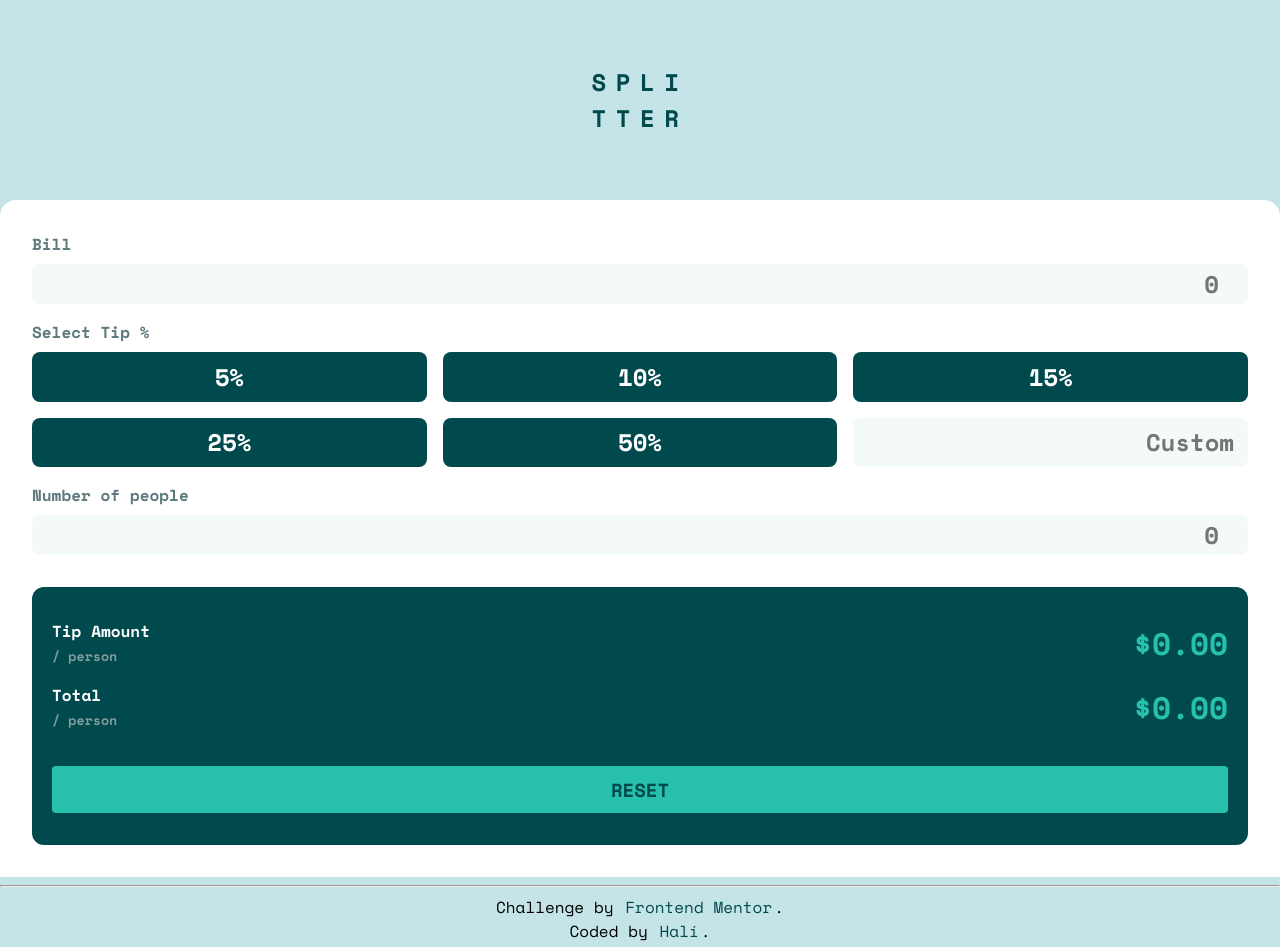
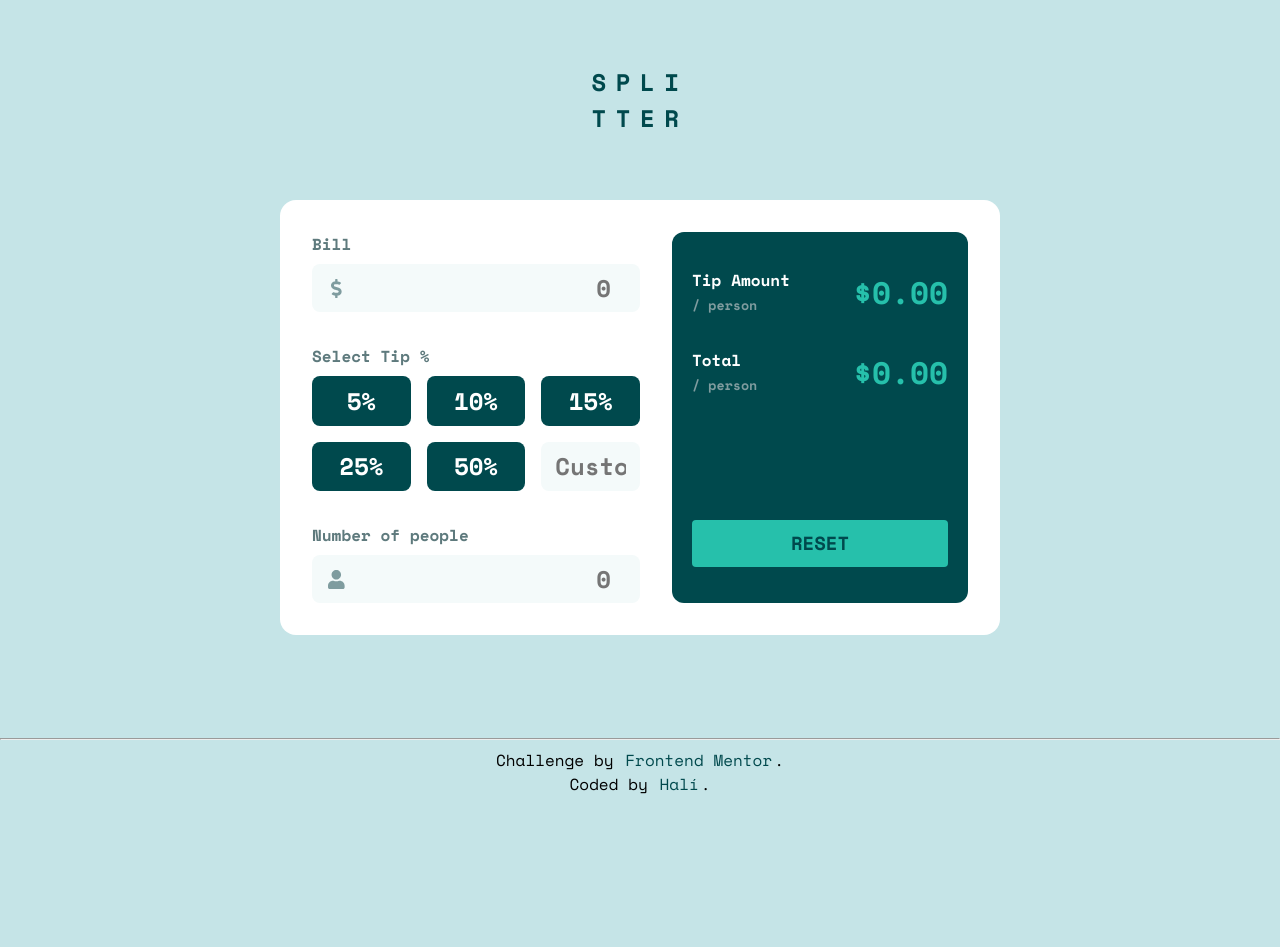
Before and after one commit to halivert/tip-calculator-app, a Vue app: page / in a window 1280 px wide. After the commit the page ends 800 px from the top, so only its background shows below. Built offline with nearby package versions, Linux system fonts and the light colour scheme.

Commit message:
Finish project

```diff
--- a/package.json
+++ b/package.json
@@ -9,6 +9,9 @@
 		"serve": "vite preview"
 	},
 	"dependencies": {
+		"@fortawesome/fontawesome-svg-core": "^1.2.35",
+		"@fortawesome/free-solid-svg-icons": "^5.15.3",
+		"@fortawesome/vue-fontawesome": "^3.0.0-4",
 		"vue": "^3.1.4"
 	},
 	"devDependencies": {
--- a/src/App.vue
+++ b/src/App.vue
@@ -23,7 +23,7 @@ export default defineComponent({
 
 <style>
 @import url("https://fonts.googleapis.com/css2?family=Space+Mono:wght@400;700&display=swap");
-@import './vars.css';
+@import "./vars.css";
 
 body {
 	margin: 0;
@@ -65,4 +65,11 @@ input {
 	font-size: var(--font-size);
 	font-weight: 700;
 }
+
+@media all and (min-width: 900px) {
+	main {
+		max-width: 90ch;
+		align-self: center;
+	}
+}
 </style>
--- a/src/components/Calculator.vue
+++ b/src/components/Calculator.vue
@@ -1,6 +1,12 @@
 <template>
-	<form @reset="resetForm" class="calculator">
-		<Input name="Bill" v-model="bill" placeholder="0" type="number" />
+	<form @submit.prevent="getErrors" @reset="resetForm" class="calculator">
+		<input type="submit" style="display: none" />
+		<div class="column">
+			<Input name="Bill" v-model="bill" placeholder="0" type="number">
+				<template #icon>
+					<Icon icon="dollar-sign" />
+				</template>
+			</Input>
 
 			<TipSelector v-model="tip" />
 
@@ -9,23 +15,36 @@
 				v-model="people"
 				placeholder="0"
 				type="number"
-		/>
+				:errors="peopleErrors"
+			>
+				<template #icon>
+					<Icon icon="user" />
+				</template>
+			</Input>
+		</div>
 
 		<Results v-bind="results" />
 	</form>
 </template>
 
 <script lang="ts">
-import { computed, defineComponent, ref } from "vue";
+import { library } from "@fortawesome/fontawesome-svg-core";
+import { faUser, faDollarSign } from "@fortawesome/free-solid-svg-icons";
+import { FontAwesomeIcon } from "@fortawesome/vue-fontawesome";
+
+import { computed, defineComponent, ref, watch } from "vue";
 import Input from "./Input.vue";
 import TipSelector from "./TipSelector.vue";
 import Results from "./Results.vue";
+
+library.add(faUser, faDollarSign);
 
 export default defineComponent({
 	components: {
 		Input,
 		TipSelector,
 		Results,
+		Icon: FontAwesomeIcon,
 	},
 	setup() {
 		const bill = ref("");
@@ -36,19 +55,21 @@ export default defineComponent({
 
 		const resetForm = () => {
 			bill.value = "";
-			people.value = "";
-			tip.value = 0;
 		};
 
 		const results = computed(() => {
+			const peopleNum = parseInt(people.value) || 0;
+			let tipPerPerson: number = 0;
+			let totalPerPerson: number = 0;
+
+			if (peopleNum) {
 				const billNum: number = Math.trunc(parseFloat(bill.value) * 100) || 0;
-			const peopleNum = parseInt(people.value);
 				const tipNum: number = tip.value;
 
 				const totalTip: number = billNum * tipNum;
-			const tipPerPerson: number = totalTip / (peopleNum || 1) / 10000;
-			const totalPerPerson: number =
-				billNum / (peopleNum || 1) / 100 + tipPerPerson;
+				tipPerPerson = totalTip / (peopleNum || 1) / 10000;
+				totalPerPerson = billNum / (peopleNum || 1) / 100 + tipPerPerson;
+			}
 
 			return {
 				tipPerPerson,
@@ -56,13 +77,24 @@ export default defineComponent({
 			};
 		});
 
+		const peopleErrors = ref("");
+		const getErrors = () => {
+			peopleErrors.value = !people.value ? "Can't be zero" : "";
+		};
+
+		watch(people, (value) => {
+			if (value) peopleErrors.value = "";
+		});
+
 		return {
 			bill,
 			people,
 			tip,
 			total,
+			results,
+			peopleErrors,
 			resetForm,
-			results,
+			getErrors,
 		};
 	},
 });
@@ -80,4 +112,17 @@ export default defineComponent({
 	color: var(--dark-grayish-cyan-100);
 	font-weight: 700;
 }
+
+@media screen and (min-width: 900px) {
+	.calculator {
+		display: flex;
+		width: 100%;
+		gap: 2em;
+		border-radius: 16px;
+	}
+
+	.calculator > * {
+		flex: 1 0 0%;
+	}
+}
 </style>
--- a/src/components/Footer.vue
+++ b/src/components/Footer.vue
@@ -36,6 +36,7 @@ footer {
 	text-align: center;
 	font-size: 16px;
 	line-height: 1.5;
+	background: var(--white);
 }
 
 p {
@@ -73,4 +74,11 @@ a:focus-visible::before {
 	z-index: -1;
 	border-radius: 4px;
 }
+
+@media (min-width: 900px) {
+	footer {
+		background: transparent;
+	}
+}
+
 </style>
--- a/src/components/Input.vue
+++ b/src/components/Input.vue
@@ -1,7 +1,14 @@
 <template>
 	<div class="field">
-		<label :for="name">{{ name }}</label>
+		<label :for="name">
+			<span>{{ name }}</span>
+			<span class="errors">{{ errors }}</span>
+		</label>
+		<i class="icon">
+			<slot name="icon"></slot>
+		</i>
 		<input
+			:class="{ 'has-error': errors }"
 			:name="name"
 			:value="modelValue"
 			@input="emitBill"
@@ -12,10 +19,12 @@
 
 <script>
 import { defineComponent } from "vue";
+
 export default defineComponent({
 	props: {
 		name: String,
 		modelValue: [Number, String],
+		errors: String,
 	},
 	emits: ["update:modelValue"],
 	setup(_, ctx) {
@@ -32,6 +41,7 @@ export default defineComponent({
 
 <style scoped>
 .field {
+	position: relative;
 	display: flex;
 	flex-flow: column;
 	gap: 0.5em;
@@ -39,7 +49,29 @@ export default defineComponent({
 }
 
 .field:not(:last-child) {
-	margin-bottom: 1em;
+	margin-bottom: 2em;
+}
+
+label {
+	display: flex;
+	justify-content: space-between;
+}
+
+.errors {
+	color: var(--error);
+}
+
+.icon {
+	font-size: calc(var(--font-size) - 5px);
+	color: var(--dark-grayish-cyan-200);
+	position: absolute;
+	display: flex;
+	flex-flow: column;
+	height: 3rem;
+	aspect-ratio: 1 / 1;
+	bottom: 0;
+	justify-content: center;
+	align-items: center;
 }
 
 input {
@@ -52,5 +84,16 @@ input {
 	text-align: right;
 	appearance: textfield;
 	padding: 0 0.5em;
+	height: 3rem;
+}
+
+input:hover,
+input:focus,
+input:focus-visible {
+	border: 2px solid var(--strong-cyan);
+}
+
+input.has-error {
+	border: 2px solid var(--error);
 }
 </style>
--- a/src/components/Results.vue
+++ b/src/components/Results.vue
@@ -1,5 +1,6 @@
 <template>
 	<div class="results">
+		<div>
 			<div class="result">
 				<div>
 					<strong>Tip Amount</strong>
@@ -13,6 +14,7 @@
 					<small>/ person</small>
 				</div>
 				<span>${{ totalPerPerson.toFixed(2) }}</span>
+			</div>
 		</div>
 		<button type="reset">Reset</button>
 	</div>
@@ -45,6 +47,13 @@ div.results {
 	padding: 2em 1.25em;
 	border-radius: 12px;
 	gap: 1em;
+	justify-content: space-around;
+}
+
+.results > div {
+	display: flex;
+	flex-direction: column;
+	gap: 2em;
 }
 
 div.result {
@@ -81,5 +90,20 @@ button[type="reset"] {
 	font-family: var(--font-family);
 	font-size: calc(var(--font-size) - 5px);
 	font-weight: 700;
+	cursor: pointer;
+}
+
+button[type="reset"]:hover,
+button[type="reset"]:focus,
+button[type="reset"]:focus-visible {
+	background: var(--background-100);
+}
+
+@media screen and (min-width: 900px) {
+	div.results {
+		margin-top: 0;
+		gap: 6em;
+		width: 100%;
+	}
 }
 </style>
--- a/src/components/TipSelector.vue
+++ b/src/components/TipSelector.vue
@@ -61,6 +61,7 @@ export default defineComponent({
 		};
 
 		const emitCustomTip = (value) => {
+			lastCustomTip.value = value;
 			ctx.emit("update:modelValue", parseInt(value) || 0);
 		};
 
@@ -79,7 +80,7 @@ export default defineComponent({
 
 <style scoped>
 div:not(:last-child) {
-	margin-bottom: 1em;
+	margin-bottom: 2em;
 }
 
 .tips {
--- a/src/vars.css
+++ b/src/vars.css
@@ -8,4 +8,5 @@
 	--background-100: hsl(185, 41%, 84%);
 	--light-grayish-cyan-200: hsl(189, 41%, 97%);
 	--white: hsl(0, 0%, 100%);
+	--error: #E37863;
 }
```
Also changed, not shown: 1 other file (tests, documents, lock files or other folders). Lines whose indentation alone changed are shown as unchanged.
